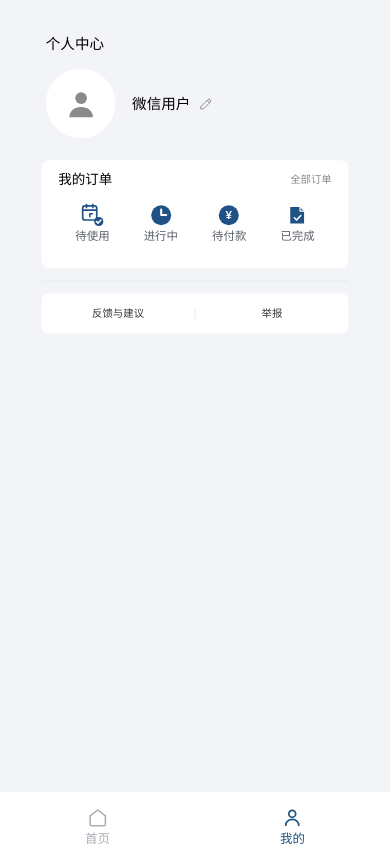
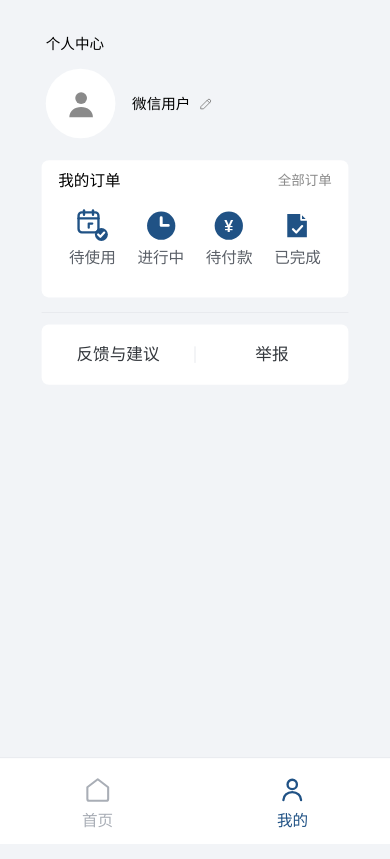
Before and after one commit to LunaTang1226/FridgeWeb_, a plain HTML site: page profile.html in a window 390 px wide. Drawn offline with Linux system fonts and the light colour scheme.

Commit message:
11.27change01

```diff
--- a/profile.html
+++ b/profile.html
@@ -130,18 +130,18 @@
     stroke-linejoin: round;
   }
 
-  /* ============ 我的订单框 295 × 104 ============ */
+  /* ============ 我的订单框 295 × 132 ============ */
   .order-card {
     position: absolute;
     left: 40px;
     top: 154px;                       /* 头像底 133 + 21 */
     width: 295px;
-    height: 104px;
+    height: 132px;
     background: var(--card);
     border-radius: 7px;
     display: flex;
     flex-direction: column;
-    padding: 12px 16px 10px;
+    padding: 12px 16px 12px;
   }
 
   .order-card__head {
@@ -151,14 +151,14 @@
   }
 
   .order-card__head span {
-    font-size: 13px;
+    font-size: 15px;
     font-weight: 400;
     line-height: 1;
     color: #000000;
   }
 
   .order-card__head a {
-    font-size: 10px;
+    font-size: 13px;
     font-weight: 300;
     line-height: 1;
     color: var(--muted);
@@ -176,14 +176,14 @@
     display: flex;
     flex-direction: column;
     align-items: center;
-    gap: 3px;
+    gap: 6px;
     text-decoration: none;
     -webkit-tap-highlight-color: transparent;
   }
 
   .order-item svg {
-    width: 24px;
-    height: 24px;
+    width: 34px;
+    height: 34px;
     display: block;
     stroke: var(--brand);
     stroke-width: 1.5;
@@ -193,7 +193,7 @@
   }
 
   .order-item span {
-    font-size: 11px;
+    font-size: 15px;
     font-weight: 400;
     line-height: 1;
     color: #5B6068;
@@ -203,20 +203,20 @@
   .divider {
     position: absolute;
     left: 40px;
-    top: 270px;                       /* 258 + 12 */
+    top: 300px;                       /* 订单卡底 286 + 14 */
     width: 295px;
     height: 0;
     border: 0;
     border-top: 1px solid var(--line);
   }
 
-  /* ============ 三键框 295 × 39 ============ */
+  /* ============ 三键框 295 × 58 ============ */
   .link-box {
     position: absolute;
     left: 40px;
-    top: 282px;                       /* 分割线 270 + 12 */
+    top: 312px;                       /* 分割线 300 + 12 */
     width: 295px;
-    height: 39px;
+    height: 58px;
     background: var(--card);
     border-radius: 7px;
     display: flex;
@@ -226,7 +226,7 @@
   .link-box > * {
     flex: 1;
     text-align: center;
-    font-size: 10px;
+    font-size: 16px;
     font-weight: 400;
     line-height: 1;
     color: #33373C;
@@ -245,7 +245,7 @@
     left: 0;
     right: 0;
     bottom: 0;
-    height: 66px;
+    height: 84px;
     display: flex;
     background: #FFFFFF;
     border-top: 1px solid var(--line);
@@ -257,15 +257,15 @@
     flex-direction: column;
     align-items: center;
     justify-content: center;
-    gap: 4px;
+    gap: 7px;
     text-decoration: none;
     color: var(--nav-idle);
     -webkit-tap-highlight-color: transparent;
   }
 
   .tabbar__item svg {
-    width: 22px;
-    height: 22px;
+    width: 30px;
+    height: 30px;
     display: block;
     stroke: currentColor;
     stroke-width: 1.6;
@@ -275,7 +275,7 @@
   }
 
   .tabbar__item span {
-    font-size: 12px;
+    font-size: 15px;
     font-weight: 400;
     line-height: 1;
   }
--- a/zoom.js
+++ b/zoom.js
@@ -1,5 +1,6 @@
 /* 页面适配：
-   - 手机（窄屏）：宽度铺满，按比例放大，纵向可滚动——不再有两侧灰边
+   - 手机（窄屏）：宽度铺满；高度按屏幕可用高度压缩，能放下就整屏无滚动，
+     放不下（内容会压到 tabbar）就自动退回原设计高度 826，允许上下滑动
    - 桌面（宽屏）：保持原来的"手机放在灰色背景里看预览"的效果 */
 (function () {
   var phone = document.querySelector('.phone');
@@ -10,9 +11,9 @@
 
   var BASE_W = phone.offsetWidth || 375;
   var BASE_H = phone.offsetHeight || 826;
+  var MIN_H = 560;                    /* 压缩下限，再矮就别硬压了，直接让它滚 */
   var pageBg = getComputedStyle(phone).backgroundColor || '#F2F4F7';
 
-  /* 去掉桌面预览用的最小尺寸/内边距 */
   body.style.minWidth = '0';
   body.style.minHeight = '0';
   body.style.margin = '0';
@@ -33,6 +34,60 @@
   phone.style.margin = '0';
   phone.style.transformOrigin = 'top left';
 
+  function tabbarHeight() {
+    var tb = phone.querySelector('.tabbar');
+    return tb ? tb.offsetHeight : 0;
+  }
+
+  /* 测"内容最底部相对于画布顶部"的位置。
+     排除：
+       - tabbar 及其内部
+       - 弹层/抽屉
+       - 被拉伸的容器（position:absolute 且 top、bottom 都有值，例如滚动列表）
+         以及它们内部的元素——这些随画布一起伸缩，不会压到 tabbar */
+  function contentBottom() {
+    var top = phone.getBoundingClientRect().top;
+    var tb = phone.querySelector('.tabbar');
+    var maxB = 0;
+
+    function isStretched(el) {
+      var cs = getComputedStyle(el);
+      return cs.position === 'absolute' && cs.top !== 'auto' && cs.bottom !== 'auto';
+    }
+
+    function walk(parent, inStretch) {
+      for (var i = 0; i < parent.children.length; i++) {
+        var c = parent.children[i];
+        if (tb && (c === tb || tb.contains(c))) continue;
+        if (c.classList.contains('mask') || c.classList.contains('dialog-mask') ||
+            c.classList.contains('sheet') || c.classList.contains('toast')) continue;
+        if (c.hidden) continue;
+
+        var cs = getComputedStyle(c);
+        if (cs.display === 'none' || cs.visibility === 'hidden') continue;
+        if (cs.position === 'fixed') continue;
+
+        var st = isStretched(c);
+
+        if (!inStretch && !st &&
+            !(cs.position === 'absolute' && (cs.top === 'auto' || cs.top === ''))) {
+          var r = c.getBoundingClientRect();
+          if (r.height > 0 && r.width > 0) {
+            var b = r.bottom - top;
+            if (b > maxB) maxB = b;
+          }
+        }
+
+        walk(c, inStretch || st);
+      }
+    }
+
+    walk(phone, false);
+    return maxB;
+  }
+
+  var lastKey = '';
+
   function fit() {
     var vw = document.documentElement.clientWidth || window.innerWidth;
 
@@ -43,26 +98,43 @@
     if (!vh || vh > 2000) vh = 800;
 
     var mobile = vw <= 600;
-    var s;
-
-    if (mobile) {
-      /* 手机：铺满宽度，高度按比例自然增长（超出就上下滑） */
-      s = vw / BASE_W;
-      body.style.background = pageBg;   /* 滑到底也不露灰边 */
-      phone.style.boxShadow = 'none';
-      wrap.style.marginTop = '0';
-    } else {
-      /* 桌面：整幅放进视口，居中，保留灰色背景预览 */
-      s = Math.min(vw / BASE_W, (vh - 80) / BASE_H, 1.15);
-      body.style.background = '#C9CDD4';
-      wrap.style.marginTop = '40px';
-    }
+    var s = mobile
+      ? vw / BASE_W
+      : Math.min(vw / BASE_W, (vh - 80) / BASE_H, 1.15);
 
     if (!s || !isFinite(s) || s <= 0) s = 1;
 
+    body.style.background = mobile ? pageBg : '#C9CDD4';
+    phone.style.boxShadow = mobile ? 'none' : '';
+    wrap.style.marginTop = mobile ? '0' : '40px';
+
     wrap.style.width = (BASE_W * s) + 'px';
-    wrap.style.height = (BASE_H * s) + 'px';
     phone.style.transform = 'scale(' + s + ')';
+
+    var h = BASE_H;
+
+    if (mobile) {
+      var avail = vh / s;               /* 屏幕能分给画布的高度（设计稿坐标） */
+      if (avail < BASE_H) {
+        var cand = Math.max(avail, MIN_H);
+        var key = vw + 'x' + vh + '@' + Math.round(cand);
+
+        if (key !== lastKey) {
+          lastKey = key;
+          phone.style.height = cand + 'px';
+          var need = contentBottom() + tabbarHeight() + 4;
+          if (need > cand) cand = BASE_H;   /* 放不下就退回原高度，允许滚动 */
+        }
+        h = cand;
+      }
+    }
+
+    if (h !== BASE_H) {
+      phone.style.height = h + 'px';
+    } else {
+      phone.style.height = BASE_H + 'px';
+    }
+    wrap.style.height = (h * s) + 'px';
   }
 
   fit();
```
Also changed, not shown: index.html (+9 -7 lines).
